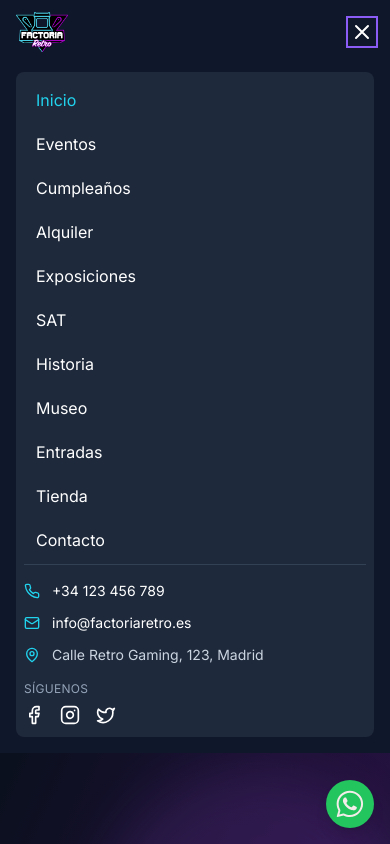
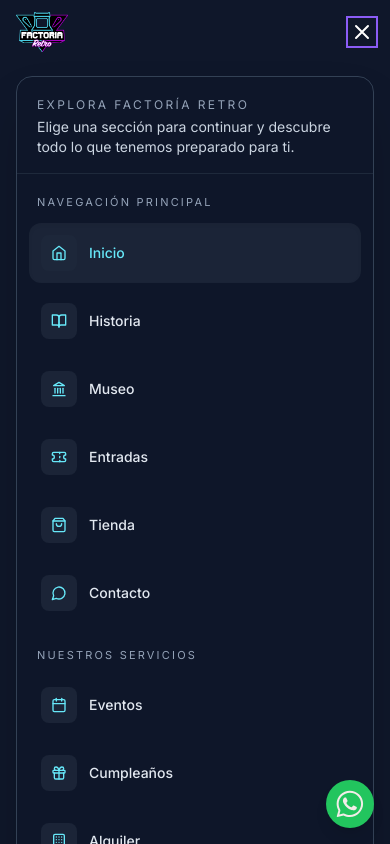
Before and after one commit to ebarragan-cyber/factoria-retro-new, a React (Vite) app: page / in a window 390 px wide. Both pictures are taken after a click on the button "Abrir menú de navegación". Shown: the top 844 px of the page. Built offline with nearby package versions, Linux system fonts and the light colour scheme.

Commit message:
Refine mobile hamburger menu layout

```diff
--- a/src/components/Navbar.tsx
+++ b/src/components/Navbar.tsx
@@ -11,7 +11,13 @@ import {
   MapPin,
   Facebook,
   Instagram,
-  Twitter
+  Twitter,
+  Home,
+  BookOpen,
+  Landmark,
+  Ticket,
+  ShoppingBag,
+  MessageCircle
 } from 'lucide-react';
 
 interface NavbarProps {
@@ -36,6 +42,15 @@ export default function Navbar({ currentPage, onPageChange }: NavbarProps) {
     { id: 'alquiler', label: 'Alquiler', icon: Building },
     { id: 'exposiciones', label: 'Exposiciones', icon: Image },
     { id: 'sat', label: 'SAT', icon: Wrench }
+  ];
+
+  const primaryLinks = [
+    { id: 'inicio', label: 'Inicio', icon: Home },
+    { id: 'historia', label: 'Historia', icon: BookOpen },
+    { id: 'museo', label: 'Museo', icon: Landmark },
+    { id: 'entradas', label: 'Entradas', icon: Ticket },
+    { id: 'tienda', label: 'Tienda', icon: ShoppingBag },
+    { id: 'contacto', label: 'Contacto', icon: MessageCircle }
   ];
 
   return (
@@ -179,109 +194,116 @@ export default function Navbar({ currentPage, onPageChange }: NavbarProps) {
 
         {/* Mobile menu */}
         {isMenuOpen && (
-          <div className="md:hidden pb-4">
-            <div className="px-2 pt-2 pb-3 space-y-1 bg-slate-800 rounded-lg mt-2">
-              <button
-                onClick={() => handlePageChange('inicio')}
-                className={`block w-full text-left px-3 py-2 transition-colors ${
-                  currentPage === 'inicio' ? 'text-cyan-400' : 'text-white hover:text-cyan-400'
-                }`}
-              >
-                Inicio
-              </button>
-              {services.map(({ id, label }) => (
+          <div className="md:hidden pb-6">
+            <div className="mt-3 rounded-2xl border border-slate-700 bg-slate-900/95 shadow-2xl backdrop-blur">
+              <div className="px-5 pt-5 pb-4 border-b border-slate-800">
+                <p className="text-xs uppercase tracking-[0.2em] text-slate-400">Explora Factoría Retro</p>
+                <p className="mt-1 text-sm text-slate-300">
+                  Elige una sección para continuar y descubre todo lo que tenemos preparado para ti.
+                </p>
+              </div>
+
+              <div className="px-3 py-5 space-y-6">
+                <div>
+                  <p className="px-2 text-[11px] uppercase tracking-[0.2em] text-slate-400">Navegación principal</p>
+                  <div className="mt-3 grid gap-2">
+                    {primaryLinks.map(({ id, label, icon: Icon }) => (
                       <button
                         key={id}
                         onClick={() => handlePageChange(id)}
-                  className={`block w-full text-left px-3 py-2 transition-colors ${
-                    currentPage === id ? 'text-cyan-400' : 'text-white hover:text-cyan-400'
+                        className={`flex w-full items-center gap-3 rounded-xl px-3 py-3 text-left transition-colors ${
+                          currentPage === id
+                            ? 'bg-slate-800/80 text-cyan-300 shadow-inner'
+                            : 'text-slate-200 hover:bg-slate-800/60 hover:text-cyan-200'
                         }`}
                       >
-                  {label}
+                        <span className="inline-flex h-9 w-9 items-center justify-center rounded-lg bg-slate-800/80 text-cyan-300">
+                          <Icon className="h-4 w-4" />
+                        </span>
+                        <span className="text-sm font-medium">{label}</span>
                       </button>
                     ))}
+                  </div>
+                </div>
+
+                <div>
+                  <p className="px-2 text-[11px] uppercase tracking-[0.2em] text-slate-400">Nuestros servicios</p>
+                  <div className="mt-3 grid gap-2">
+                    {services.map(({ id, label, icon: Icon }) => (
                       <button
-                onClick={() => handlePageChange('historia')}
-                className={`block w-full text-left px-3 py-2 transition-colors ${
-                  currentPage === 'historia' ? 'text-cyan-400' : 'text-white hover:text-cyan-400'
+                        key={id}
+                        onClick={() => handlePageChange(id)}
+                        className={`flex w-full items-center gap-3 rounded-xl px-3 py-3 text-left transition-colors ${
+                          currentPage === id
+                            ? 'bg-slate-800/80 text-cyan-300 shadow-inner'
+                            : 'text-slate-200 hover:bg-slate-800/60 hover:text-cyan-200'
                         }`}
                       >
-                Historia
+                        <span className="inline-flex h-9 w-9 items-center justify-center rounded-lg bg-slate-800/80 text-cyan-300">
+                          <Icon className="h-4 w-4" />
+                        </span>
+                        <span className="text-sm font-medium">{label}</span>
                       </button>
-              <button
-                onClick={() => handlePageChange('museo')}
-                className={`block w-full text-left px-3 py-2 transition-colors ${
-                  currentPage === 'museo' ? 'text-cyan-400' : 'text-white hover:text-cyan-400'
-                }`}
-              >
-                Museo
-              </button>
-              <button
-                onClick={() => handlePageChange('entradas')}
-                className={`block w-full text-left px-3 py-2 transition-colors ${
-                  currentPage === 'entradas' ? 'text-cyan-400' : 'text-white hover:text-cyan-400'
-                }`}
-              >
-                Entradas
-              </button>
-              <button
-                onClick={() => handlePageChange('tienda')}
-                className={`block w-full text-left px-3 py-2 transition-colors ${
-                  currentPage === 'tienda' ? 'text-cyan-400' : 'text-white hover:text-cyan-400'
-                }`}
-              >
-                Tienda
-              </button>
-              <button
-                onClick={() => handlePageChange('contacto')}
-                className={`block w-full text-left px-3 py-2 transition-colors ${
-                  currentPage === 'contacto' ? 'text-cyan-400' : 'text-white hover:text-cyan-400'
-                }`}
-              >
-                Contacto
-              </button>
-              <div className="mt-4 border-t border-slate-700 pt-4 space-y-3 text-sm text-slate-300">
+                    ))}
+                  </div>
+                </div>
+              </div>
+
+              <div className="space-y-4 border-t border-slate-800 bg-slate-950/70 px-5 py-5 text-sm text-slate-200">
+                <p className="text-[11px] uppercase tracking-[0.2em] text-slate-400">Contacto directo</p>
+                <div className="space-y-3">
                   <a
                     href="tel:+34123456789"
-                  className="flex items-center gap-3 text-white hover:text-cyan-400 transition-colors"
+                    className="flex items-center gap-3 rounded-xl border border-slate-800 bg-slate-900/70 px-4 py-3 text-slate-200 transition-colors hover:border-cyan-400 hover:text-cyan-200"
                   >
-                  <Phone className="w-4 h-4 text-cyan-400" />
-                  <span>+34 123 456 789</span>
+                    <span className="inline-flex h-8 w-8 items-center justify-center rounded-lg bg-slate-800/80 text-cyan-300">
+                      <Phone className="h-4 w-4" />
+                    </span>
+                    <span className="text-sm font-medium">+34 123 456 789</span>
                   </a>
                   <a
                     href="mailto:info@factoriaretro.es"
-                  className="flex items-center gap-3 text-white hover:text-cyan-400 transition-colors"
+                    className="flex items-center gap-3 rounded-xl border border-slate-800 bg-slate-900/70 px-4 py-3 text-slate-200 transition-colors hover:border-cyan-400 hover:text-cyan-200"
                   >
-                  <Mail className="w-4 h-4 text-cyan-400" />
-                  <span>info@factoriaretro.es</span>
+                    <span className="inline-flex h-8 w-8 items-center justify-center rounded-lg bg-slate-800/80 text-cyan-300">
+                      <Mail className="h-4 w-4" />
+                    </span>
+                    <span className="text-sm font-medium">info@factoriaretro.es</span>
                   </a>
-                <div className="flex items-center gap-3">
-                  <MapPin className="w-4 h-4 text-cyan-400" />
-                  <span>Calle Retro Gaming, 123, Madrid</span>
+                  <div className="flex items-start gap-3 rounded-xl border border-slate-800 bg-slate-900/70 px-4 py-3">
+                    <span className="mt-0.5 inline-flex h-8 w-8 items-center justify-center rounded-lg bg-slate-800/80 text-cyan-300">
+                      <MapPin className="h-4 w-4" />
+                    </span>
+                    <span className="text-sm font-medium leading-relaxed text-slate-200">
+                      Calle Retro Gaming, 123
+                      <br />
+                      Madrid
+                    </span>
                   </div>
-                <div className="pt-1">
-                  <p className="text-xs uppercase tracking-wide text-slate-400">Síguenos</p>
-                  <div className="mt-2 flex items-center gap-4 text-white">
+                </div>
+                <div>
+                  <p className="text-[11px] uppercase tracking-[0.2em] text-slate-400">Síguenos</p>
+                  <div className="mt-3 flex items-center gap-3">
                     <a
                       href="#"
-                      className="hover:text-cyan-400 transition-colors"
+                      className="inline-flex h-10 w-10 items-center justify-center rounded-full border border-slate-800 bg-slate-900/70 text-white transition-colors hover:border-cyan-400 hover:text-cyan-200"
                       aria-label="Factoría Retro en Facebook"
                     >
-                      <Facebook className="w-5 h-5" />
+                      <Facebook className="h-5 w-5" />
                     </a>
                     <a
                       href="#"
-                      className="hover:text-cyan-400 transition-colors"
+                      className="inline-flex h-10 w-10 items-center justify-center rounded-full border border-slate-800 bg-slate-900/70 text-white transition-colors hover:border-cyan-400 hover:text-cyan-200"
                       aria-label="Factoría Retro en Instagram"
                     >
-                      <Instagram className="w-5 h-5" />
+                      <Instagram className="h-5 w-5" />
                     </a>
                     <a
                       href="#"
-                      className="hover:text-cyan-400 transition-colors"
+                      className="inline-flex h-10 w-10 items-center justify-center rounded-full border border-slate-800 bg-slate-900/70 text-white transition-colors hover:border-cyan-400 hover:text-cyan-200"
                       aria-label="Factoría Retro en Twitter"
                     >
-                      <Twitter className="w-5 h-5" />
+                      <Twitter className="h-5 w-5" />
                     </a>
                   </div>
                 </div>
```
Lines whose indentation alone changed are shown as unchanged.
